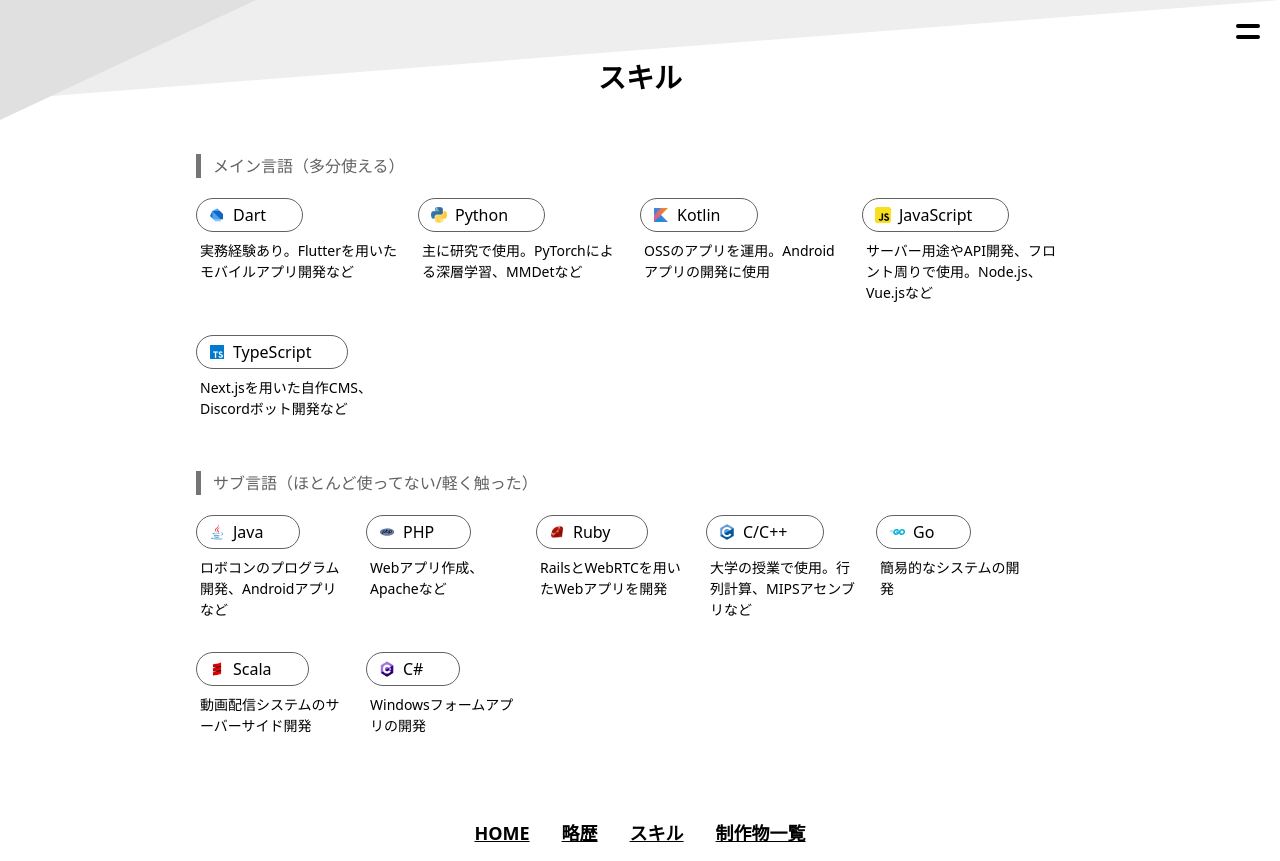
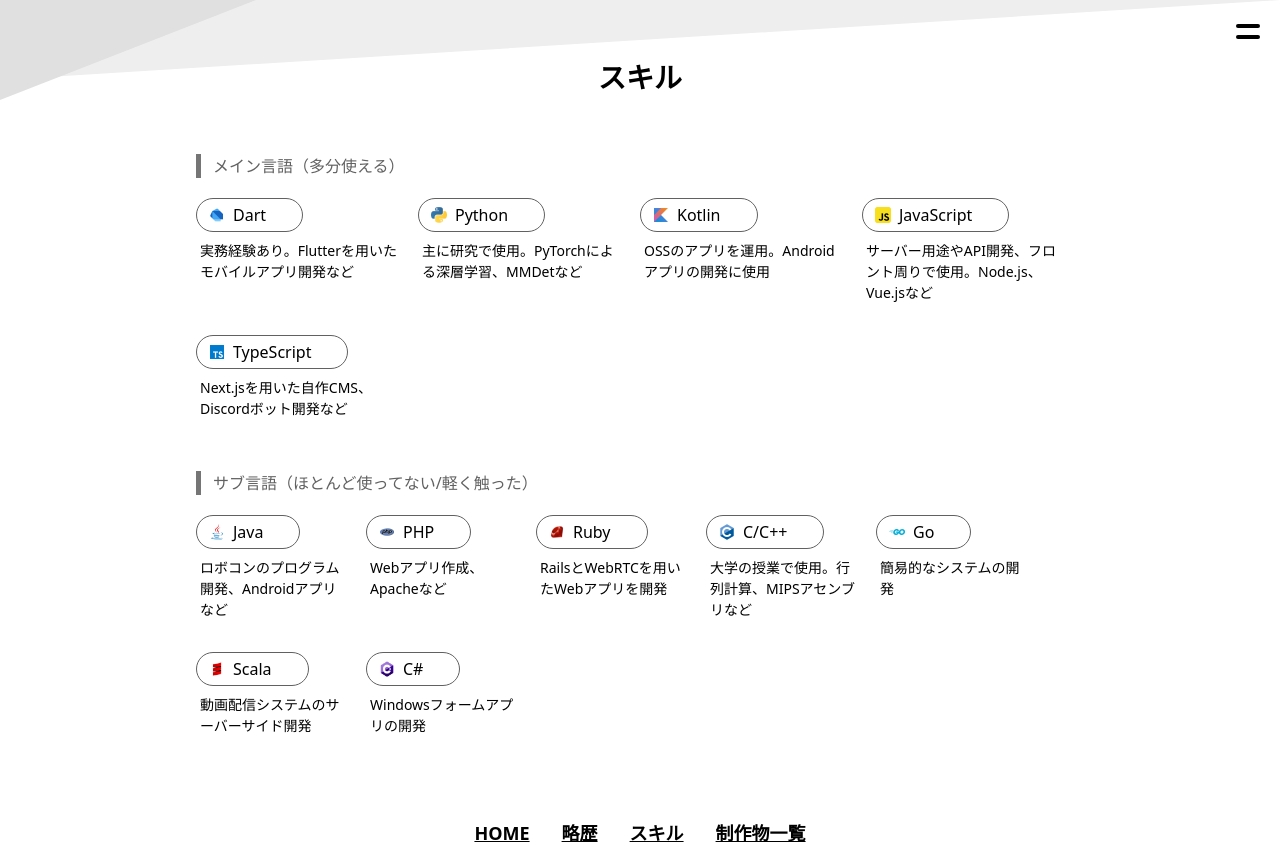
Before and after one commit to sakusaku3939/my-page, a Next.js app: page /skills in a window 1280 px wide. Built offline with nearby package versions, Linux system fonts and the light colour scheme; no server answers; a web font is replaced by a local one.

Commit message:
Fix the problem that the z-index isn't working

```diff
--- a/src/components/atom/BackgroundTriangleWrapper/BackgroundTriangleWrapper.module.css
+++ b/src/components/atom/BackgroundTriangleWrapper/BackgroundTriangleWrapper.module.css
@@ -1,7 +1,6 @@
 .root {
     position: relative;
     z-index: 0;
-    isolation: isolate;
 }
 
 .wrapper {
@@ -21,12 +20,12 @@
 
 .wrapper span:nth-child(1) {
     width: 100%;
-    height: 100px;
+    height: 80px;
     background: var(--triangle-color1);
 }
 
 .wrapper span:nth-child(2) {
     width: 20%;
-    height: 120px;
+    height: 100px;
     background: var(--triangle-color2);
 }
--- a/src/components/atom/BackgroundTriangleWrapper/BackgroundTriangleWrapper.tsx
+++ b/src/components/atom/BackgroundTriangleWrapper/BackgroundTriangleWrapper.tsx
@@ -1,12 +1,17 @@
 import bg from "./BackgroundTriangleWrapper.module.css";
 
-const BackgroundTriangleWrapper = () => {
+type Props = {
+  children?: any
+}
+
+const BackgroundTriangleWrapper = ({children}: Props) => {
   return (
     <div className={bg.root}>
       <div className={bg.wrapper} aria-hidden="true">
         <span />
         <span />
       </div>
+      {children}
     </div>
   );
 };
--- a/src/pages/posts/index.tsx
+++ b/src/pages/posts/index.tsx
@@ -81,7 +81,7 @@ const Index = () => {
         <meta name="viewport" content="width=device-width, initial-scale=1" />
         <link rel="icon" href="/favicon.ico" />
       </Head>
-      <BackgroundTriangleWrapper />
+      <BackgroundTriangleWrapper>
         <HamburgerMenu />
         <h1 className={index.postTitle}>制作物一覧<span>{filterText?.length ? `「${filterText}」 の記事` : ""}</span></h1>
         <div className={index.mobileCategory}>
@@ -115,6 +115,7 @@ const Index = () => {
           </div>
         </div>
         <FooterMenu />
+      </BackgroundTriangleWrapper>
     </>
   );
 };
--- a/src/pages/profile/index.tsx
+++ b/src/pages/profile/index.tsx
@@ -17,7 +17,7 @@ const Index = () => {
         <meta name="viewport" content="width=device-width, initial-scale=1" />
         <link rel="icon" href="/favicon.ico" />
       </Head>
-      <BackgroundTriangleWrapper />
+      <BackgroundTriangleWrapper>
         <HamburgerMenu />
         <h1 className={common.profileTitle}>
           <div>略歴・プロフィール</div>
@@ -69,7 +69,8 @@ const Index = () => {
                 showModal={true}
               />
             </TimeLineItem>
-          <TimeLineItem date="2024.8 - 2024.12" icon={faBriefcase} title="Gather Inc. モバイルエンジニア" open={false}>
+            <TimeLineItem date="2024.8 - 2024.12" icon={faBriefcase} title="Gather Inc. モバイルエンジニア"
+                          open={false}>
               お出かけ先を提案してくれるAI 「GatherGo」のAndroid・iOSアプリ（Flutter）の0→1開発に従事しました。技術総括のもとアーキテクチャの選定から携わり、Clean
               Architecture + Riverpodによるチケット駆動開発を経験しました。マップ画面やチャットなどUIの実装、キャッシュ戦略含むコア部分の開発など、ゼロベースから幅広い実装を担いました。
               <TimelineImage
@@ -187,6 +188,7 @@ const Index = () => {
         </section>
 
         <FooterMenu />
+      </BackgroundTriangleWrapper>
     </>
   );
 };
--- a/src/pages/skills/index.tsx
+++ b/src/pages/skills/index.tsx
@@ -13,7 +13,7 @@ const Index = () => {
         <meta name="viewport" content="width=device-width, initial-scale=1" />
         <link rel="icon" href="/favicon.ico" />
       </Head>
-      <BackgroundTriangleWrapper />
+      <BackgroundTriangleWrapper>
         <HamburgerMenu />
         <h1 className={common.profileTitle}>スキル</h1>
 
@@ -66,6 +66,7 @@ const Index = () => {
         </section>
 
         <FooterMenu />
+      </BackgroundTriangleWrapper>
     </>
   );
 };
```
Lines whose indentation alone changed are shown as unchanged.
